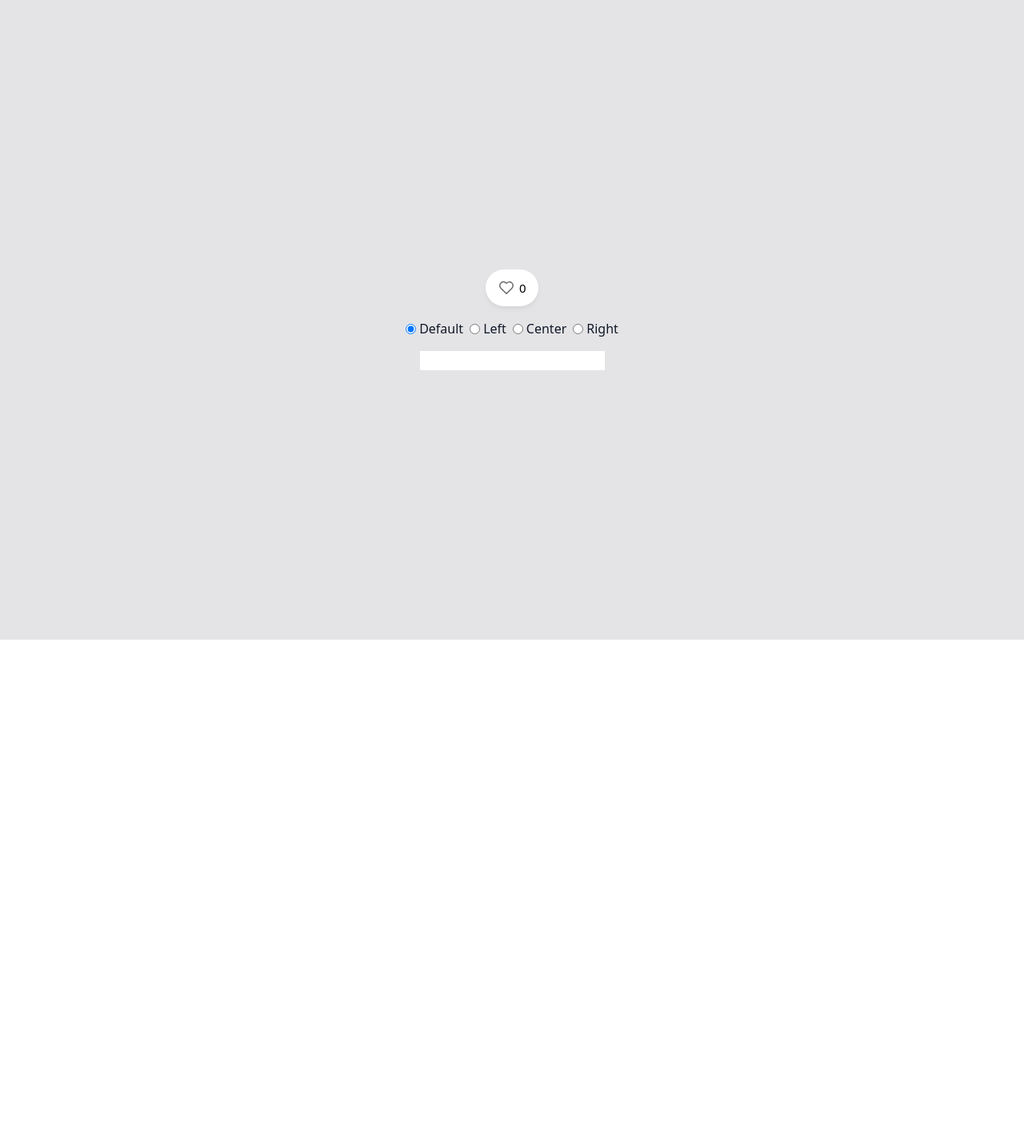
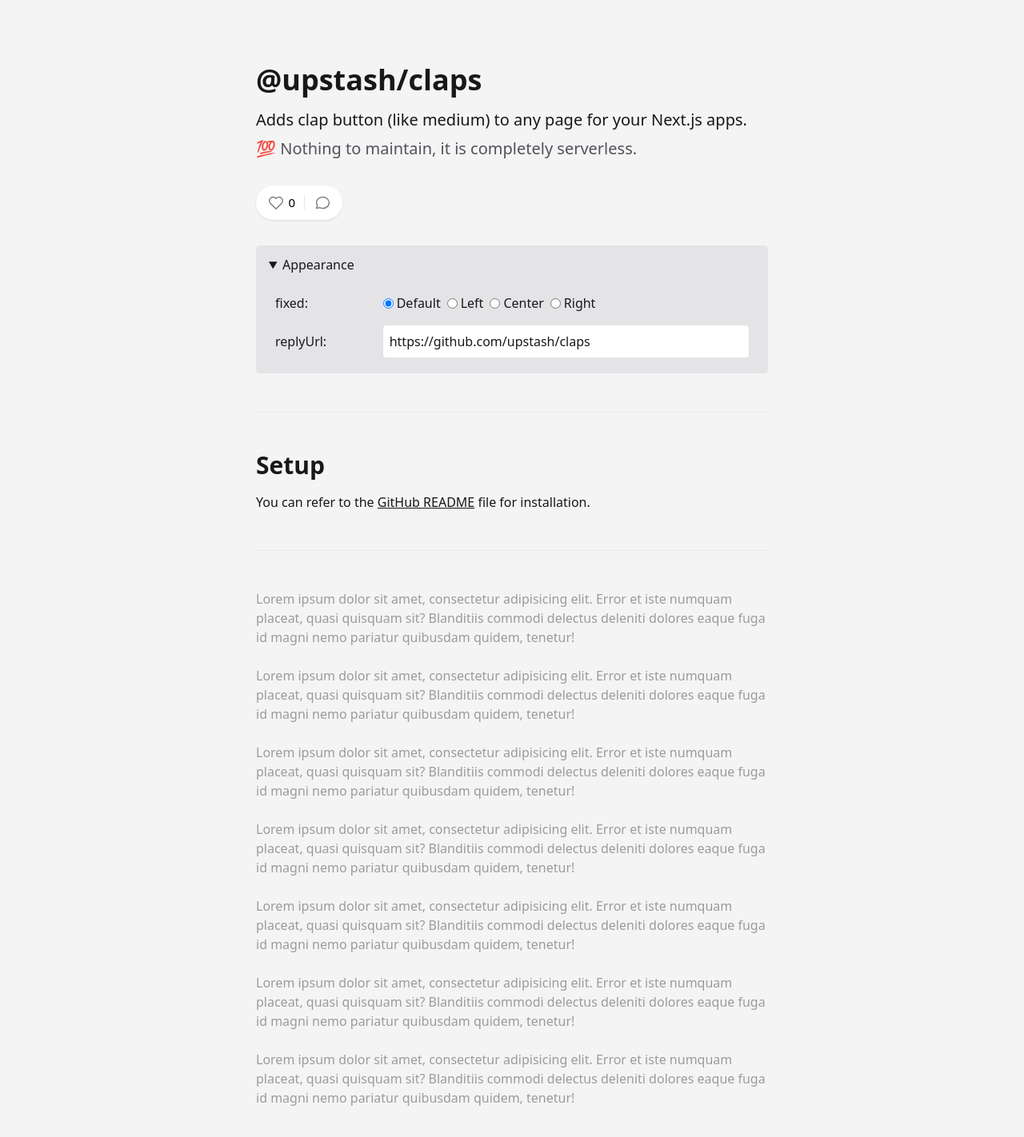
Before and after one commit to upstash/claps, a Next.js app: page / in a window 1280 px wide. Shown: the top 1422 px of the page at 80% size. Before the commit the page ends 800 px from the top, so only its background shows below. Built offline with nearby package versions, Linux system fonts and the light colour scheme; no server answers.

Commit message:
reafctor

```diff
--- a/components/claps/claps.tsx
+++ b/components/claps/claps.tsx
@@ -113,7 +113,7 @@
 
   return (
     <div
-      className={cx("claps-root", fixed && `claps-fixed-${fixed}`)}
+      className={cx("claps-root", fixed && `claps-fixed claps-fixed-${fixed}`)}
       style={{
         // @ts-ignore
         "--animate-duration": `${REACTION_DURATION}ms`,
--- a/components/claps/style.css
+++ b/components/claps/style.css
@@ -7,6 +7,7 @@
   text-rendering: optimizeLegibility;
   -moz-osx-font-smoothing: grayscale;
 
+  display: flex;
   position: relative;
   z-index: 1;
   font-size: 15px;
@@ -20,9 +21,7 @@
   padding: 0;
 }
 
-.claps-fixed-left,
-.claps-fixed-center,
-.claps-fixed-right {
+.claps-fixed {
   position: fixed;
   bottom: 1rem;
   z-index: 10;
@@ -44,11 +43,15 @@
 .claps-body {
   display: flex;
   align-items: center;
-  padding: 3px;
+  padding: 2px;
   color: #000;
   background-color: #fff;
   border-radius: 40px;
-  filter: drop-shadow(0 4px 3px rgb(0 0 0 / 4%)) drop-shadow(0 2px 2px rgb(0 0 0 / 3%));
+  filter: drop-shadow(0 1px 1px rgb(0 0 0 / 10%));
+}
+
+.claps-fixed .claps-body {
+  filter: drop-shadow(0 4px 4px rgb(0 0 0 / 5%)) drop-shadow(0 1px 2px rgb(0 0 0 / 4%));
 }
 
 .claps-divider {
@@ -61,7 +64,7 @@
 }
 
 .claps-button {
-  padding: 10px 12px;
+  padding: 9px 12px;
   display: flex;
   align-items: center;
   gap: 0.3em;
@@ -94,7 +97,7 @@
 }
 
 .claps-button svg {
-  color: rgb(0 0 0 / 60%);
+  color: rgb(0 0 0 / 50%);
 }
 
 .claps-button:hover svg {
--- a/pages/index.tsx
+++ b/pages/index.tsx
@@ -1,43 +1,153 @@
 import Claps from "components/claps/claps";
-import type { IClapsFixedProps } from "components/claps/claps";
-import { useState } from "react";
+import { useEffect, useState } from "react";
 
 export default function Home() {
-  const fixedDefaultValue = "default";
+  const [ready, setReady] = useState<boolean>(false);
+  const [fixed, setFixed] = useState<"default" | "left" | "center" | "right">(
+    "default"
+  );
+  const [replyUrl, setReplyUrl] = useState<string>(
+    "https://github.com/upstash/claps"
+  );
 
-  const [fixed, setFixed] = useState<"default" | IClapsFixedProps>(
-    fixedDefaultValue
-  );
-  const [replyUrl, setReplyUrl] = useState<undefined | string>(undefined);
+  useEffect(() => {
+    setReady(true);
+  }, []);
+
+  if (!ready) return null;
 
   return (
-    <main className="flex h-screen flex-col items-center justify-center gap-4 bg-zinc-200 p-10">
+    <div className="min-h-screen bg-zinc-100 py-20 px-6">
+      <main className="m-auto max-w-screen-sm">
+        <header>
+          <h1 className="text-4xl font-bold">
+            <a href="https://github.com/upstash/claps" target="_blank">
+              @upstash/claps
+            </a>
+          </h1>
+          <h4 className="mt-4 text-xl">
+            Adds clap button (like medium) to any page for your Next.js apps.
+          </h4>
+          <p className="mt-2 text-xl text-zinc-600">
+            💯 Nothing to maintain, it is completely serverless.
+          </p>
+        </header>
+
+        <div className="mt-8">
           <Claps
-        fixed={fixed === fixedDefaultValue ? undefined : fixed}
+            fixed={fixed === "default" ? undefined : fixed}
             replyUrl={replyUrl}
           />
+        </div>
 
+        <details className="mt-8 rounded bg-zinc-200 px-4 py-3" open>
+          <summary className="cursor-pointer">Appearance</summary>
+
+          <table className="mt-4 w-full">
+            <tr>
+              <td className="p-2">fixed:</td>
+              <td className="p-2">
                 <div className="flex items-center gap-2">
                   {["default", "left", "center", "right"].map((value) => (
-          <label key={value} className="flex cursor-pointer items-center">
+                    <label
+                      key={value}
+                      className="flex cursor-pointer items-center"
+                    >
                       <input
                         type="radio"
                         name="fixed"
                         checked={fixed === value}
-              onChange={() => setFixed(value as IClapsFixedProps)}
+                        onChange={() => setFixed(value as any)}
                       />
                       <span className="ml-1 capitalize">{value}</span>
                     </label>
                   ))}
                 </div>
-
-      <label className="">
+              </td>
+            </tr>
+            <tr>
+              <td className="p-2">replyUrl:</td>
+              <td className="p-2">
                 <input
+                  className="w-full rounded p-2"
                   name="replyUrl"
                   value={replyUrl}
                   onChange={({ target }) => setReplyUrl(target.value)}
                 />
-      </label>
+              </td>
+            </tr>
+          </table>
+        </details>
+
+        <hr className="my-12" />
+
+        <h2 className="text-3xl font-bold">Setup</h2>
+
+        <p className="mt-4">
+          You can refer to the{" "}
+          <a
+            className="underline"
+            target="_blank"
+            href="https://github.com/upstash/claps"
+          >
+            GitHub README
+          </a>{" "}
+          file for installation.
+        </p>
+
+        <hr className="my-12" />
+
+        <div className="space-y-6 opacity-40">
+          <p>
+            Lorem ipsum dolor sit amet, consectetur adipisicing elit. Error et
+            iste numquam placeat, quasi quisquam sit? Blanditiis commodi
+            delectus deleniti dolores eaque fuga id magni nemo pariatur
+            quibusdam quidem, tenetur!
+          </p>
+
+          <p>
+            Lorem ipsum dolor sit amet, consectetur adipisicing elit. Error et
+            iste numquam placeat, quasi quisquam sit? Blanditiis commodi
+            delectus deleniti dolores eaque fuga id magni nemo pariatur
+            quibusdam quidem, tenetur!
+          </p>
+
+          <p>
+            Lorem ipsum dolor sit amet, consectetur adipisicing elit. Error et
+            iste numquam placeat, quasi quisquam sit? Blanditiis commodi
+            delectus deleniti dolores eaque fuga id magni nemo pariatur
+            quibusdam quidem, tenetur!
+          </p>
+
+          <p>
+            Lorem ipsum dolor sit amet, consectetur adipisicing elit. Error et
+            iste numquam placeat, quasi quisquam sit? Blanditiis commodi
+            delectus deleniti dolores eaque fuga id magni nemo pariatur
+            quibusdam quidem, tenetur!
+          </p>
+
+          <p>
+            Lorem ipsum dolor sit amet, consectetur adipisicing elit. Error et
+            iste numquam placeat, quasi quisquam sit? Blanditiis commodi
+            delectus deleniti dolores eaque fuga id magni nemo pariatur
+            quibusdam quidem, tenetur!
+          </p>
+
+          <p>
+            Lorem ipsum dolor sit amet, consectetur adipisicing elit. Error et
+            iste numquam placeat, quasi quisquam sit? Blanditiis commodi
+            delectus deleniti dolores eaque fuga id magni nemo pariatur
+            quibusdam quidem, tenetur!
+          </p>
+
+          <p>
+            Lorem ipsum dolor sit amet, consectetur adipisicing elit. Error et
+            iste numquam placeat, quasi quisquam sit? Blanditiis commodi
+            delectus deleniti dolores eaque fuga id magni nemo pariatur
+            quibusdam quidem, tenetur!
+          </p>
+        </div>
       </main>
+    </div>
   );
 }
--- a/styles/global.css
+++ b/styles/global.css
@@ -4,6 +4,6 @@
 
 @layer base {
   body {
-    @apply antialiased text-gray-900;
+    @apply antialiased text-zinc-900;
   }
 }
```
Lines whose indentation alone changed are shown as unchanged.
